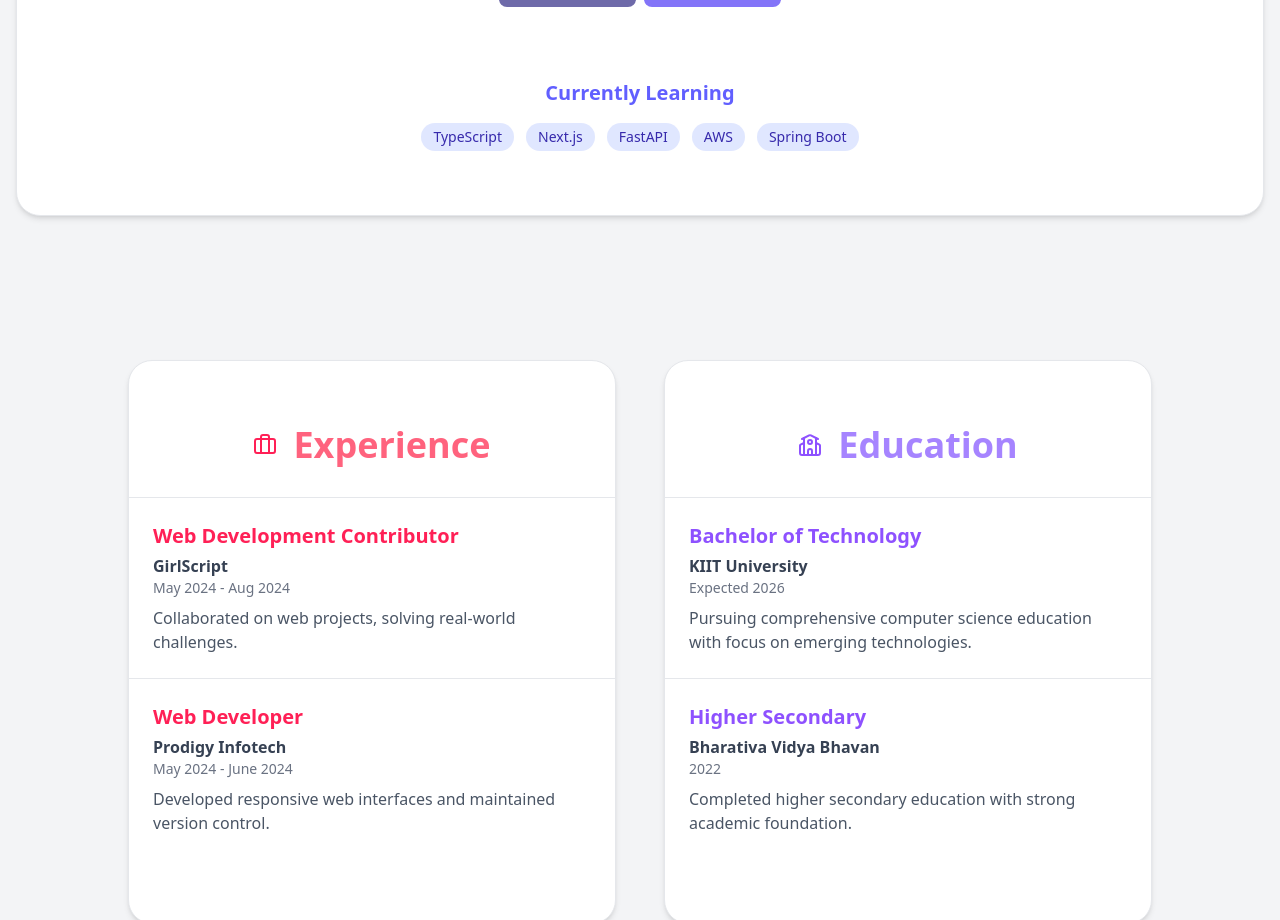
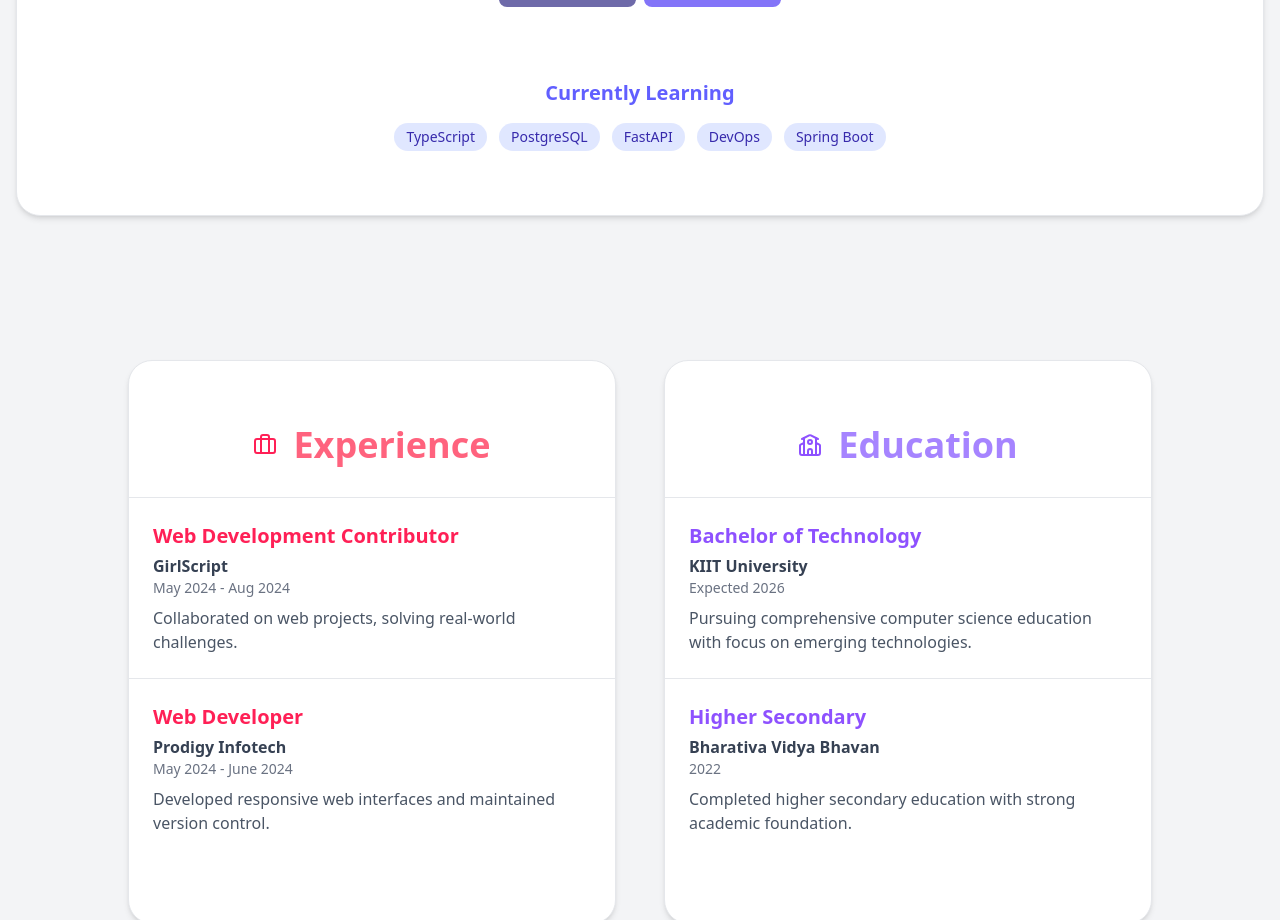
Before and after one commit to Kishalay15/Personal-Portfolio, a React (Vite) app: page / in a window 1280 px wide. Shown: the part 2540-3460 px from the top of the page. Built offline with nearby package versions, Linux system fonts and the light colour scheme.

Commit message:
updated what i am actually learning now

```diff
--- a/src/App.jsx
+++ b/src/App.jsx
@@ -337,7 +337,7 @@ export default function App() {
             <div className="mt-12 text-center max-w-3xl mx-auto">
               <h3 className="text-xl font-bold text-indigo-500 mb-4">Currently Learning</h3>
               <div className="flex flex-wrap justify-center gap-3">
-                {["TypeScript", "Next.js", "FastAPI", "AWS", "Spring Boot"].map((skill, idx) => (
+                {["TypeScript", "PostgreSQL", "FastAPI", "DevOps", "Spring Boot"].map((skill, idx) => (
                   <span
                     key={idx}
                     className="bg-indigo-100 text-indigo-800 dark:bg-indigo-900/30 dark:text-indigo-200 px-3 py-1 rounded-full text-sm"
```
